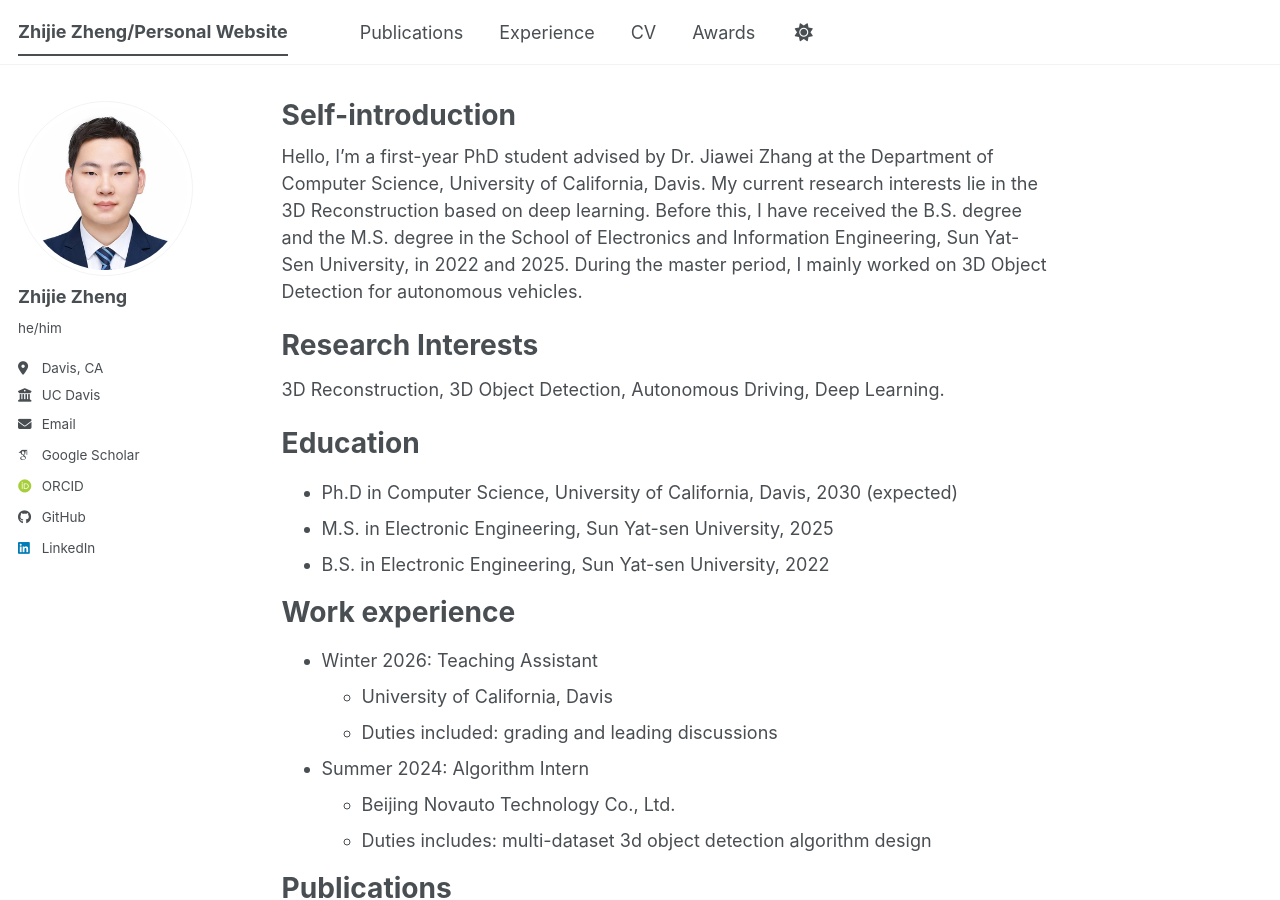
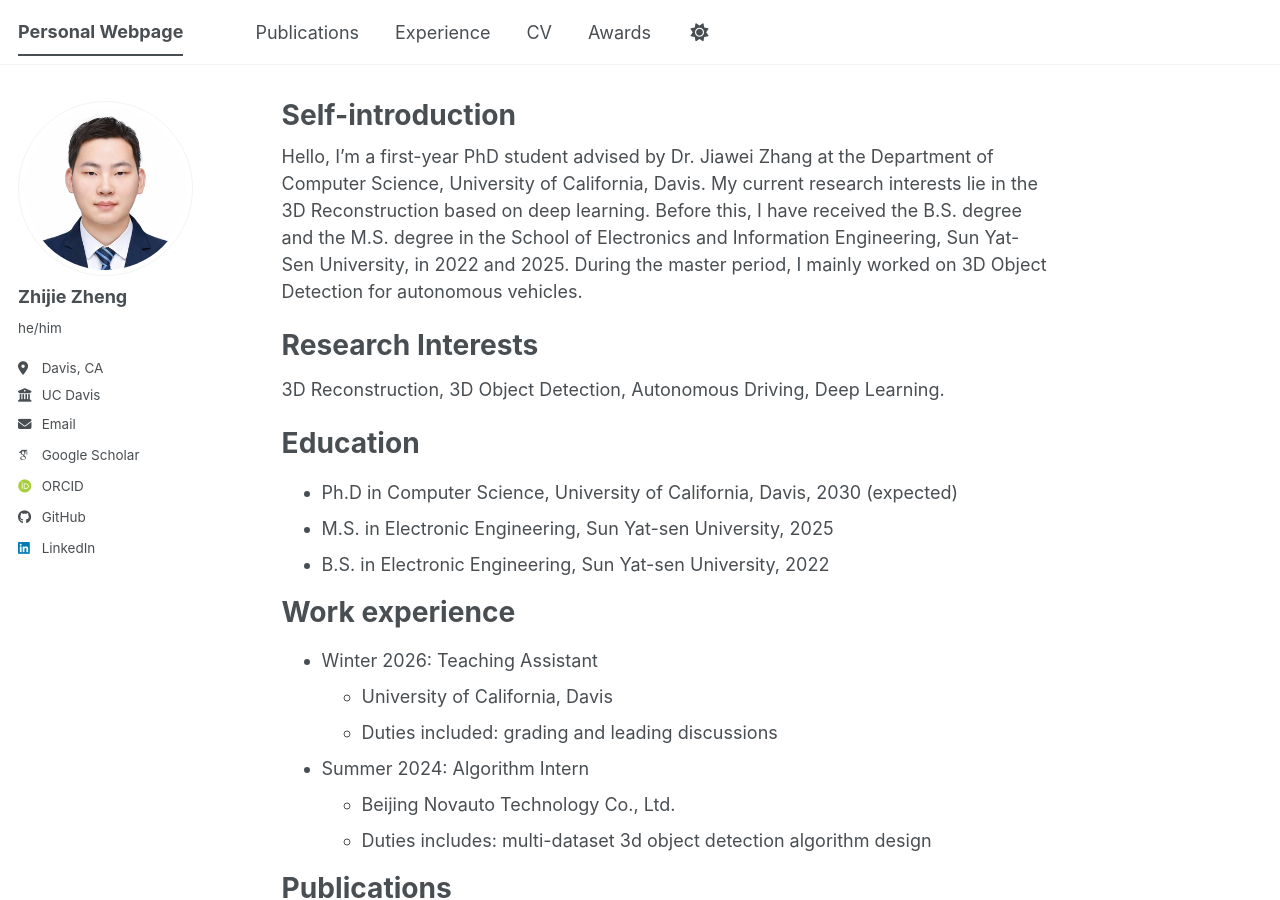
Before and after one commit to microjie372/microjie372.github.io, a Jekyll site: the page built from _pages/about.md, in a window 1280 px wide and 900 px high. Built offline with Jekyll 4.4.1, drawn with Linux system fonts in a browser that asks for light colours; some web fonts are replaced; a script bundle is joined from its source files by our own code; library files that are not in the unit come from our copies.

Commit message:
Update _config.yml

```diff
--- a/_config.yml
+++ b/_config.yml
@@ -9,7 +9,7 @@
 # Basic Site Settings
 locale                   : "en-US"
 site_theme               : "default" # The available themes options are "default", "air", "sunrise", "mint", "dirt" and "contrast"
-title                    : "Zhijie Zheng/Personal Website"
+title                    : "Personal Webpage"
 title_separator          : "-"
 name                     : &name "Zhijie Zheng"
 description              : &description "Your Name's academic portfolio"   # Update this with a general description of your site, this is the default if not overridden by a page
```
